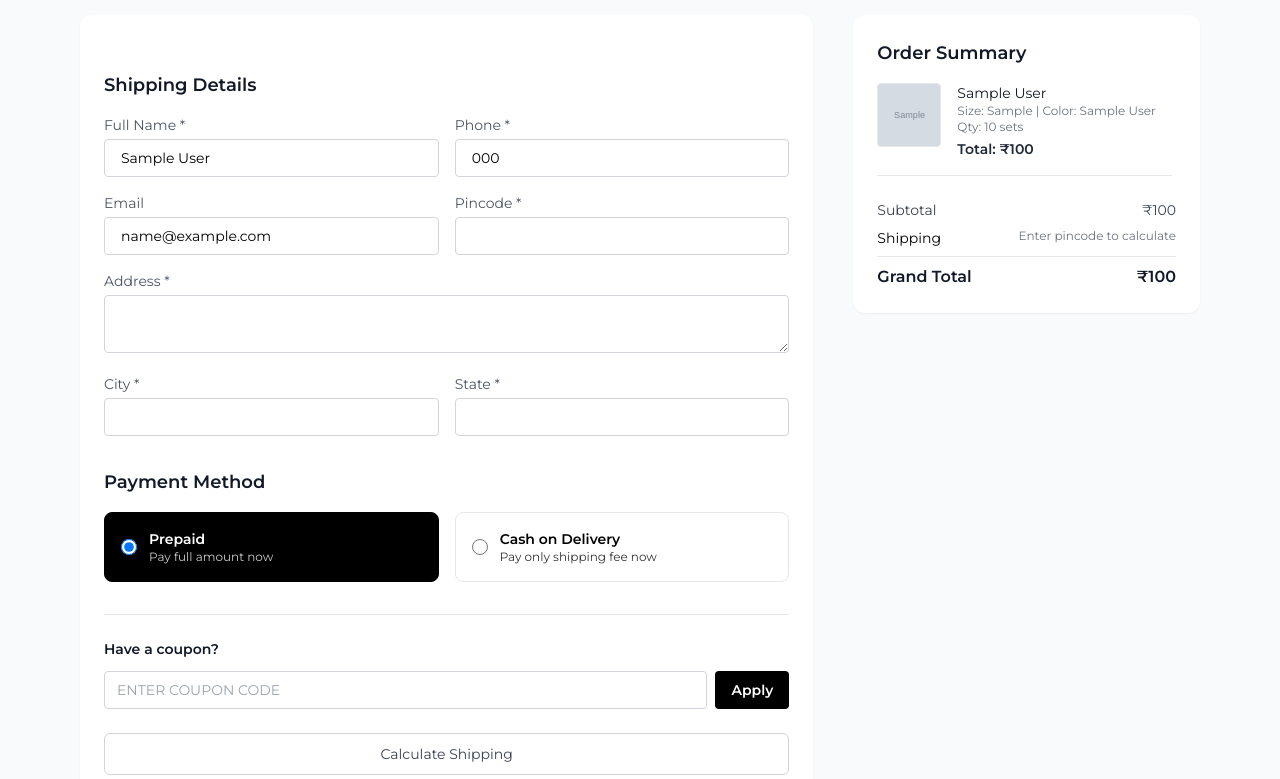
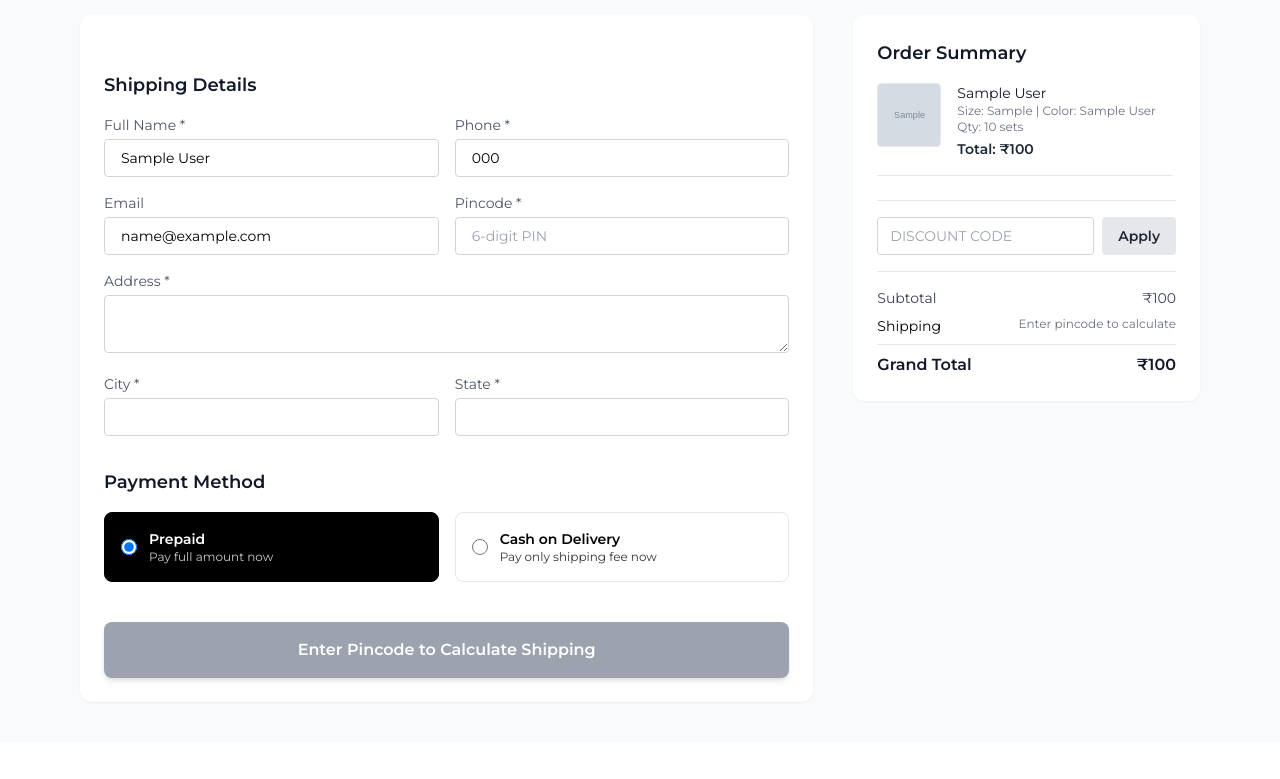
Before and after one commit to waseans/clauch-Clothing, a Django app: page /order/checkout/ in a window 1280 px wide. Shown: the part 174-953 px from the top of the page. Run offline with Django 5.2, Linux system fonts and the light colour scheme; a user stored in the database is signed in; tables that the repository leaves empty hold one stand-in row (values such as "Sample post"); grey boxes marked "Sample" are stand-in pictures; some libraries are stand-ins or nearby versions.

Commit message:
Refactor checkout UI and fix Razorpay order notes string type

```diff
--- a/clothingstore/order/views.py
+++ b/clothingstore/order/views.py
@@ -240,6 +240,53 @@ def update_cart_quantity(request):
     return redirect('view_cart')
 
 
+def get_valid_coupon_discount(request, cart_items):
+    """
+    Helper function to validate and recalculate the coupon discount based on current cart items.
+    Updates the session if the coupon becomes invalid or the amount changes.
+    Returns (coupon_code, discount_amount_decimal)
+    """
+    coupon_code = request.session.get('coupon_code', '').strip()
+    if not coupon_code:
+        return '', Decimal('0.00')
+
+    try:
+        coupon = Coupon.objects.get(code__iexact=coupon_code, active=True)
+        if coupon.expires_at and coupon.expires_at < timezone.now():
+            raise ValueError("Expired")
+
+        eligible_subtotal = Decimal('0.00')
+        total_subtotal = Decimal('0.00')
+
+        if coupon.is_product_specific:
+            applicable_product_ids = set(coupon.applicable_products.values_list('id', flat=True))
+        else:
+            applicable_product_ids = None
+
+        for item in cart_items:
+            item_total = (item.discount_price or item.actual_price) * item.quantity
+            total_subtotal += item_total
+            if applicable_product_ids is None or item.product_id in applicable_product_ids:
+                eligible_subtotal += item_total
+
+        if (coupon.is_product_specific and eligible_subtotal == 0) or total_subtotal < coupon.min_order_amount:
+            raise ValueError("Ineligible")
+
+        discount_amount = Decimal('0.00')
+        if coupon.discount_type == 'PERCENT':
+            discount_amount = (eligible_subtotal * coupon.discount_value / Decimal('100')).quantize(Decimal('0.01'))
+        elif coupon.discount_type == 'FLAT':
+            discount_amount = min(coupon.discount_value, eligible_subtotal)
+
+        request.session['coupon_discount'] = str(discount_amount)
+        return coupon.code, discount_amount
+
+    except (Coupon.DoesNotExist, ValueError):
+        if 'coupon_code' in request.session: del request.session['coupon_code']
+        if 'coupon_discount' in request.session: del request.session['coupon_discount']
+        return '', Decimal('0.00')
+
+
 @login_required(login_url='login')
 @require_POST
 def ajax_apply_coupon(request):
@@ -337,7 +384,7 @@ def ajax_calculate_shipping(request):
 
     # 2. Calculate Subtotal
     subtotal = sum([(item.discount_price or item.actual_price) * item.quantity for item in cart_items])
-    coupon_discount = Decimal(request.session.get('coupon_discount', '0.00'))
+    _, coupon_discount = get_valid_coupon_discount(request, cart_items)
     discounted_subtotal = subtotal - coupon_discount
 
     # Calculate total weight and max dimensions (for debugging & verification)
@@ -429,8 +476,8 @@ def checkout_view(request):
     subtotal = sum([(item.discount_price or item.actual_price) * item.quantity for item in cart_items])
     subtotal = Decimal(str(subtotal))
 
-    coupon_code = request.session.get('coupon_code', '')
-    coupon_discount = Decimal(request.session.get('coupon_discount', '0.00'))
+    # Recalculate to ensure accurate discount if cart changed
+    coupon_code, coupon_discount = get_valid_coupon_discount(request, cart_items)
     discounted_subtotal = subtotal - coupon_discount
 
     if request.method == 'POST':
@@ -528,7 +575,7 @@ def checkout_view(request):
         try:
             razorpay_client = razorpay.Client(auth=(settings.RAZORPAY_KEY_ID, settings.RAZORPAY_KEY_SECRET))
             razorpay_order = razorpay_client.order.create({
-                "amount": razorpay_amount, "currency": "INR", "payment_capture": 1, "notes": {"order_id": order.id}
+                "amount": razorpay_amount, "currency": "INR", "payment_capture": 1, "notes": {"order_id": str(order.id)}
             })
             order.razorpay_order_id = razorpay_order['id'] # Save Razorpay Order ID
             order.save()
--- a/clothingstore/user/templates/order/checkout.html
+++ b/clothingstore/user/templates/order/checkout.html
@@ -51,7 +51,17 @@
         </div>
         {% endfor %}
       </div>
-      <div id="desktop-totals-container" class="mt-6 text-sm space-y-2">
+
+      <!-- Desktop Coupon Section -->
+      <div class="mt-6 border-t pt-4">
+        <div class="flex gap-2">
+            <input type="text" id="coupon-input-desktop" placeholder="Discount code" value="{{ coupon_code|default:'' }}" class="flex-1 px-3 py-2 text-sm border border-gray-300 rounded focus:outline-none focus:ring-2 focus:ring-black uppercase">
+            <button type="button" id="apply-coupon-btn-desktop" class="px-4 py-2 bg-gray-200 text-gray-800 text-sm font-semibold rounded hover:bg-gray-300 transition">Apply</button>
+        </div>
+        <button type="button" id="remove-coupon-btn-desktop" class="{% if not coupon_code %}hidden{% endif %} text-xs text-red-600 hover:underline mt-2">Remove Coupon</button>
+      </div>
+
+      <div id="desktop-totals-container" class="mt-4 border-t pt-4 text-sm space-y-2">
         <div class="flex justify-between text-gray-700">
           <span>Subtotal</span>
           <span>₹{{ subtotal|floatformat:0 }}</span>
@@ -66,7 +76,7 @@
           <span>Shipping</span>
           <span id="summary-shipping" class="text-xs text-gray-500">Enter pincode to calculate</span>
         </div>
-        <hr>
+        <hr class="my-2">
         <div class="flex justify-between font-bold text-base text-gray-900">
           <span>Grand Total</span>
           <span id="summary-grand-total">₹{{ discounted_subtotal|default:subtotal|floatformat:0 }}</span>
@@ -82,7 +92,7 @@
       <input type="hidden" name="razorpay_payment_id" id="razorpay_payment_id">
 
       <div class="lg:hidden space-y-4 border-b pb-6">
-        <h3 class="text-lg font-semibold text-gray-900">Your Order</h3>
+        <h3 class="text-lg font-semibold text-gray-900">Order Summary</h3>
         {% for item in cart_items %}
         <div class="flex gap-4">
           <img src="{{ item.product.primary_image.url }}" class="w-16 h-16 rounded object-cover border">
@@ -93,6 +103,15 @@
           </div>
         </div>
         {% endfor %}
+
+        <!-- Mobile Coupon Section -->
+        <div class="mt-4 border-t pt-4">
+          <div class="flex gap-2">
+              <input type="text" id="coupon-input-mobile" placeholder="Discount code" value="{{ coupon_code|default:'' }}" class="flex-1 px-3 py-2 text-sm border border-gray-300 rounded focus:outline-none focus:ring-2 focus:ring-black uppercase">
+              <button type="button" id="apply-coupon-btn-mobile" class="px-4 py-2 bg-gray-200 text-gray-800 text-sm font-semibold rounded hover:bg-gray-300 transition">Apply</button>
+          </div>
+          <button type="button" id="remove-coupon-btn-mobile" class="{% if not coupon_code %}hidden{% endif %} text-xs text-red-600 hover:underline mt-2">Remove Coupon</button>
+        </div>
       </div>
 
       <div>
@@ -112,7 +131,7 @@
           </div>
           <div>
               <label class="text-gray-600">Pincode *</label>
-              <input name="pincode" id="pincode-input" type="tel" value="{{ form_data.pincode|default:'' }}" required class="w-full mt-1 px-4 py-2 border border-gray-300 rounded focus:outline-none focus:ring-2 focus:ring-black">
+              <input name="pincode" id="pincode-input" type="tel" value="{{ form_data.pincode|default:'' }}" required class="w-full mt-1 px-4 py-2 border border-gray-300 rounded focus:outline-none focus:ring-2 focus:ring-black" placeholder="6-digit PIN">
           </div>
           <div class="md:col-span-2">
               <label class="text-gray-600">Address *</label>
@@ -143,23 +162,8 @@
         </div>
       </div>
 
-      <div class="border-t pt-6 space-y-4">
-
-        <!-- Coupon Section inside form -->
-        <div>
-          <h3 class="text-sm font-semibold mb-3 text-gray-900">Have a coupon?</h3>
-          <div class="flex gap-2 mb-2">
-              <input type="text" id="coupon-input" placeholder="Enter coupon code" value="{{ coupon_code|default:'' }}" class="flex-1 px-3 py-2 text-sm border border-gray-300 rounded focus:outline-none focus:ring-2 focus:ring-black uppercase">
-              <button type="button" id="apply-coupon-btn" class="px-4 py-2 bg-black text-white text-sm font-semibold rounded hover:bg-gray-800 transition disabled:opacity-50">Apply</button>
-          </div>
-          <button type="button" id="remove-coupon-btn" class="{% if not coupon_code %}hidden{% endif %} text-xs text-red-600 hover:underline">Remove Coupon</button>
-        </div>
-
-        <button type="button" id="calculate-shipping-btn" class="w-full py-2.5 px-4 border border-gray-300 rounded-md text-sm font-medium text-gray-700 hover:bg-gray-50 focus:outline-none focus:ring-2 focus:ring-black">
-          Calculate Shipping
-        </button>
-
-        <div id="dynamic-totals-container" class="hidden text-sm space-y-2 pt-2">
+      <div class="border-t pt-6 space-y-4 lg:hidden">
+        <div id="dynamic-totals-container" class="hidden text-sm space-y-2">
             <div class="flex justify-between text-gray-700">
                 <span>Subtotal</span>
                 <span>₹{{ subtotal|floatformat:0 }}</span>
@@ -174,8 +178,7 @@
                 <span>Shipping Fee</span>
                 <span id="dynamic-shipping" class="font-medium"></span>
             </div>
-
-            <hr>
+            <hr class="my-2">
             <div class="flex justify-between font-bold text-lg text-gray-900">
                 <span>Grand Total</span>
                 <span id="dynamic-grand-total"></span>
@@ -185,9 +188,11 @@
                 <strong class="text-gray-800">₹{{ discounted_subtotal|default:subtotal|floatformat:0 }}</strong> is to be paid on delivery.
             </div>
         </div>
+      </div>
 
-        <button type="submit" id="pay-now-btn" disabled class="w-full py-3 bg-black text-white rounded-lg font-semibold transition text-sm disabled:bg-gray-400 disabled:cursor-not-allowed">
-          Calculate Shipping to Proceed
+      <div class="pt-2">
+        <button type="submit" id="pay-now-btn" disabled class="w-full py-4 bg-black text-white rounded-lg font-bold transition text-base disabled:bg-gray-400 disabled:cursor-not-allowed shadow-md">
+          Enter Pincode to Calculate Shipping
         </button>
       </div>
     </form>
@@ -242,7 +247,7 @@ document.addEventListener('DOMContentLoaded', function() {
   // --- State Reset Function ---
   function resetShippingState() {
     payBtn.disabled = true;
-    payBtn.innerText = 'Calculate Shipping to Proceed';
+    payBtn.innerText = 'Enter Pincode to Calculate Shipping';
 
     // Hide dynamic totals section
     dynamicTotalsContainer.classList.add('hidden');
@@ -256,15 +261,23 @@ document.addEventListener('DOMContentLoaded', function() {
   }
 
   // --- Event Listeners ---
-  pincodeInput.addEventListener('input', resetShippingState);
-  paymentMethodRadios.forEach(radio => radio.addEventListener('change', resetShippingState));
-  calculateBtn.addEventListener('click', handleShippingCalculation);
+  let shippingCalcTimeout;
+  function triggerAutoCalculate() {
+      resetShippingState();
+      const val = pincodeInput.value.trim();
+      if (val.length === 6 && /^\d+$/.test(val)) {
+          clearTimeout(shippingCalcTimeout);
+          payBtn.innerText = 'Calculating Shipping...';
+          shippingCalcTimeout = setTimeout(() => {
+              handleShippingCalculation();
+          }, 600);
+      }
+  }
+
+  pincodeInput.addEventListener('input', triggerAutoCalculate);
+  paymentMethodRadios.forEach(radio => radio.addEventListener('change', triggerAutoCalculate));
 
   // --- Coupon Logic ---
-  const couponInput = document.getElementById('coupon-input');
-  const applyCouponBtn = document.getElementById('apply-coupon-btn');
-  const removeCouponBtn = document.getElementById('remove-coupon-btn');
-
   function saveFormData() {
       const formData = new FormData(document.getElementById('checkout-form'));
       const data = Object.fromEntries(formData.entries());
@@ -285,15 +298,15 @@ document.addEventListener('DOMContentLoaded', function() {
   }
   restoreFormData();
 
-  if(applyCouponBtn) {
-      applyCouponBtn.addEventListener('click', function() {
-          const code = couponInput.value.trim();
+  function handleCouponApply(inputEl, btnEl) {
+      const code = inputEl.value.trim();
       if (!code) {
           showToast('Please enter a coupon code', 'error');
           return;
       }
-          applyCouponBtn.disabled = true;
-          applyCouponBtn.innerText = '...';
+      btnEl.disabled = true;
+      const originalText = btnEl.innerText;
+      btnEl.innerText = '...';
 
       fetch("{% url 'ajax_apply_coupon' %}", {
           method: 'POST',
@@ -312,15 +325,13 @@ document.addEventListener('DOMContentLoaded', function() {
       })
       .catch(err => showToast('Error applying coupon', 'error'))
       .finally(() => {
-              applyCouponBtn.disabled = false;
-              applyCouponBtn.innerText = 'Apply';
-          });
+          btnEl.disabled = false;
+          btnEl.innerText = originalText;
       });
   }
 
-  if(removeCouponBtn) {
-      removeCouponBtn.addEventListener('click', function() {
-          removeCouponBtn.innerText = '...';
+  function handleCouponRemove(btnEl) {
+      btnEl.innerText = '...';
       fetch("{% url 'ajax_remove_coupon' %}", {
           method: 'POST',
           headers: { 'Content-Type': 'application/json', 'X-CSRFToken': csrfToken }
@@ -333,8 +344,21 @@ document.addEventListener('DOMContentLoaded', function() {
               location.reload();
           }
       });
+  }
+
+  // Attach to both Desktop and Mobile elements
+  ['desktop', 'mobile'].forEach(view => {
+      const applyBtn = document.getElementById(`apply-coupon-btn-${view}`);
+      const inputEl = document.getElementById(`coupon-input-${view}`);
+      const removeBtn = document.getElementById(`remove-coupon-btn-${view}`);
+
+      if (applyBtn && inputEl) {
+          applyBtn.addEventListener('click', () => handleCouponApply(inputEl, applyBtn));
+      }
+      if (removeBtn) {
+          removeBtn.addEventListener('click', () => handleCouponRemove(removeBtn));
+      }
   });
-  }
 
   // --- Main Calculation Logic ---
   function handleShippingCalculation() {
@@ -346,9 +370,8 @@ document.addEventListener('DOMContentLoaded', function() {
         return;
     }
 
-    calculateBtn.innerText = 'Calculating...';
-    calculateBtn.disabled = true;
-    resetShippingState();
+    payBtn.innerText = 'Calculating Shipping...';
+    payBtn.disabled = true;
 
     fetch("{% url 'ajax_calculate_shipping' %}", {
       method: 'POST',
@@ -388,11 +411,12 @@ document.addEventListener('DOMContentLoaded', function() {
     .catch(error => {
       showToast(error.error || 'Could not calculate shipping.', 'error');
       resetShippingState();
-    })
-    .finally(() => {
-      calculateBtn.innerText = 'Calculate Shipping';
-      calculateBtn.disabled = false;
     });
+  }
+
+  // On page load, if a 6-digit pincode is already present, try calculating automatically
+  if (pincodeInput.value.trim().length === 6 && /^\d+$/.test(pincodeInput.value.trim())) {
+      triggerAutoCalculate();
   }
 
   // --- Razorpay Handler ---
```
Lines whose indentation alone changed are shown as unchanged.
